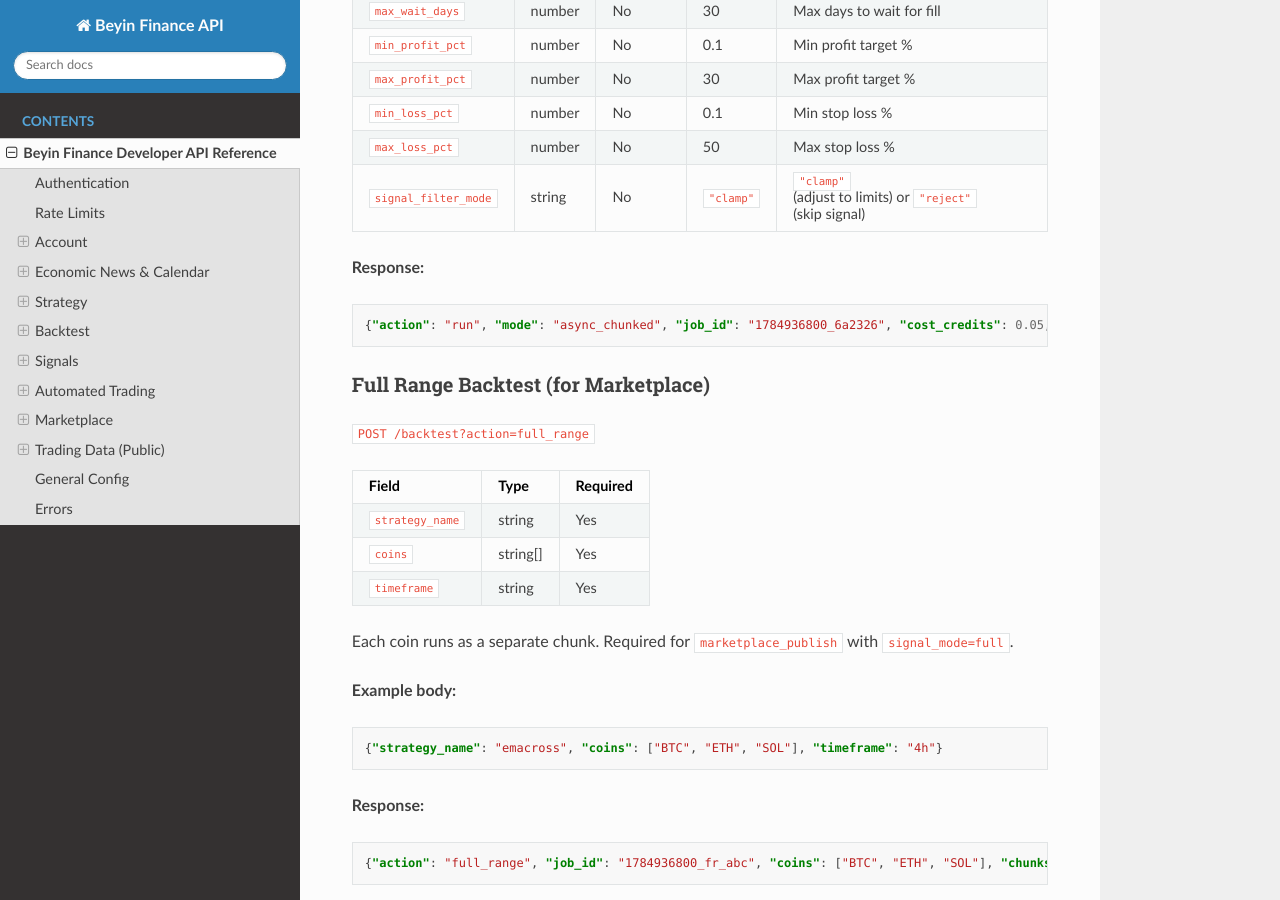
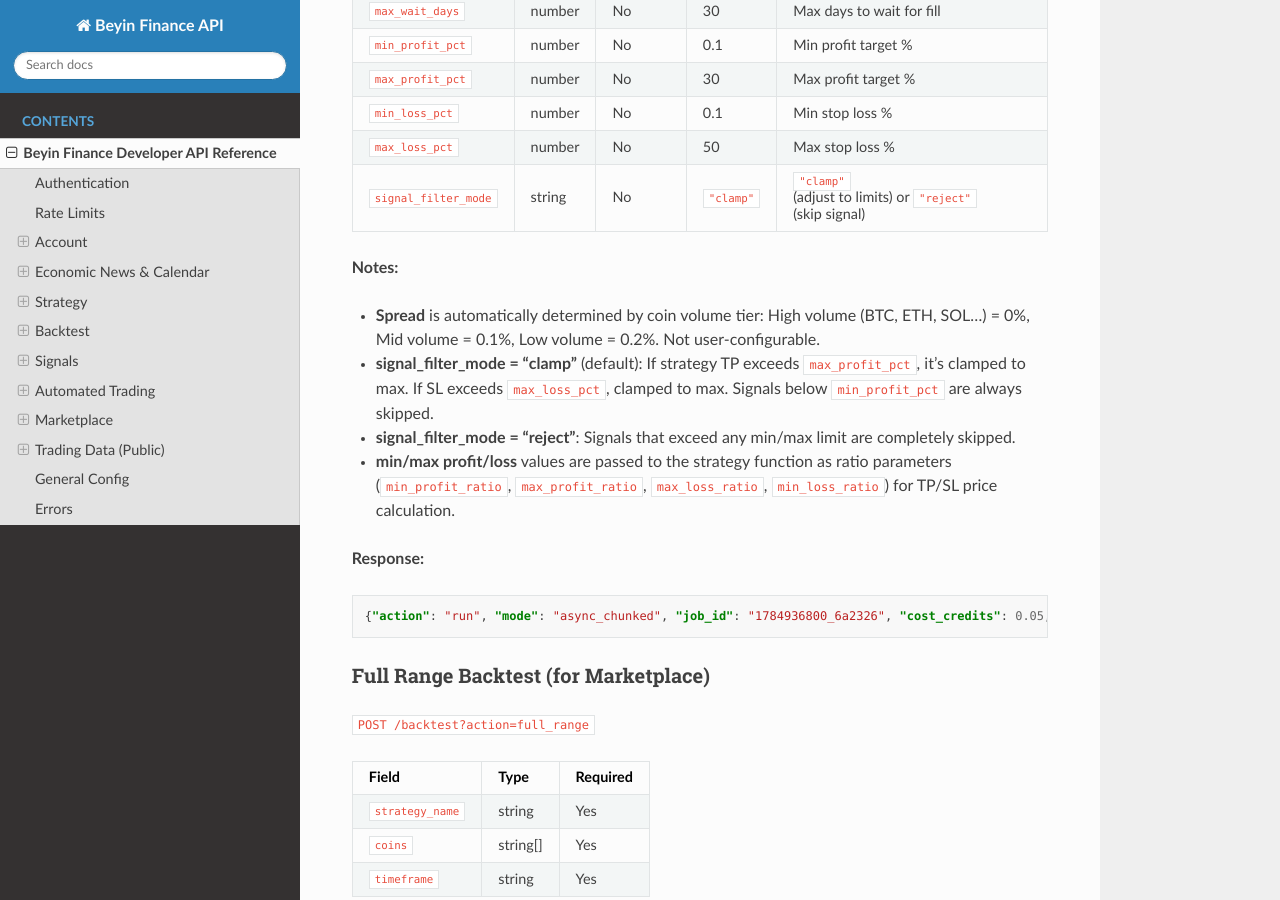
Before and after one commit to jnrbrain/Beyin-Finance, a Sphinx documentation site: the page built from docs/endpoints.md, in a window 1280 px wide and 900 px high, scrolled down 7919 px. Built offline with Sphinx 7.4.7 and the Read the Docs theme 3.1.0, drawn with Linux system fonts in a browser that asks for light colours.

Commit message:
docs: add spread auto-tier note, signal_filter_mode explanation, min/max ratio details

````diff
--- a/docs/endpoints.md
+++ b/docs/endpoints.md
@@ -341,6 +341,12 @@ Backtests run asynchronously with parallel workers. Flow: `run` → `status` (po
 | `min_loss_pct` | number | No | 0.1 | Min stop loss % |
 | `max_loss_pct` | number | No | 50 | Max stop loss % |
 | `signal_filter_mode` | string | No | `"clamp"` | `"clamp"` (adjust to limits) or `"reject"` (skip signal) |
+
+**Notes:**
+- **Spread** is automatically determined by coin volume tier: High volume (BTC, ETH, SOL...) = 0%, Mid volume = 0.1%, Low volume = 0.2%. Not user-configurable.
+- **signal_filter_mode = "clamp"** (default): If strategy TP exceeds `max_profit_pct`, it's clamped to max. If SL exceeds `max_loss_pct`, clamped to max. Signals below `min_profit_pct` are always skipped.
+- **signal_filter_mode = "reject"**: Signals that exceed any min/max limit are completely skipped.
+- **min/max profit/loss** values are passed to the strategy function as ratio parameters (`min_profit_ratio`, `max_profit_ratio`, `max_loss_ratio`, `min_loss_ratio`) for TP/SL price calculation.
 
 **Response:**
 ```json
````
